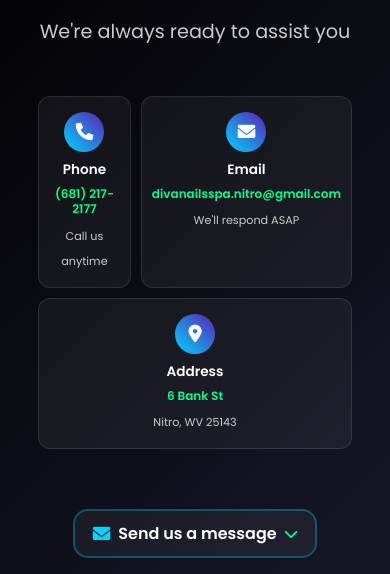
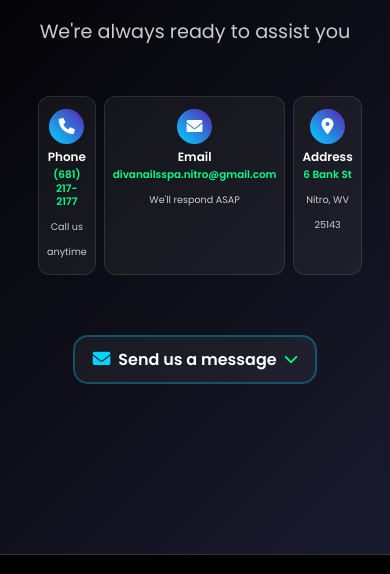
Before and after one commit to tienlinh21072003-dotcom/web2, a plain HTML site: page index.html in a window 390 px wide. Shown: the part 7725-8299 px from the top of the page. Drawn offline with Linux system fonts and the light colour scheme.

Commit message:
Update styles.css

```diff
--- a/styles.css
+++ b/styles.css
@@ -2223,38 +2223,39 @@ body {
     }
 
     .contact-grid {
-        grid-template-columns: repeat(2, 1fr);
-        gap: 12px;
+        grid-template-columns: repeat(3, 1fr);
+        gap: 10px;
         padding: 0 10px;
     }
 
     .contact-card {
-        padding: 18px 12px;
+        padding: 15px 10px;
         border-radius: 12px;
         min-height: auto;
     }
 
     .contact-icon {
-        width: 45px;
-        height: 45px;
-        font-size: 1.2rem;
-        margin-bottom: 10px;
+        width: 40px;
+        height: 40px;
+        font-size: 1.1rem;
+        margin-bottom: 8px;
     }
 
     .contact-card h3 {
-        font-size: 0.95rem;
-        margin-bottom: 6px;
+        font-size: 0.85rem;
+        margin-bottom: 5px;
+        line-height: 1.2;
     }
 
     .contact-card p {
-        font-size: 0.8rem;
-        margin-bottom: 5px;
+        font-size: 0.7rem;
+        margin-bottom: 4px;
         word-wrap: break-word;
         line-height: 1.3;
     }
 
     .contact-card span {
-        font-size: 0.75rem;
+        font-size: 0.65rem;
         line-height: 1.3;
     }
 
@@ -2262,11 +2263,6 @@ body {
         min-height: 40px;
         padding: 10px 20px;
         font-size: 0.85rem;
-    }
-
-    /* Contact card full width for 3rd item */
-    .contact-grid .contact-card:nth-child(3) {
-        grid-column: 1 / -1;
     }
 
     /* Cart Mobile */
@@ -2543,47 +2539,47 @@ body {
         max-width: 180px;
     }
 
-    /* Contact Extra Small - Keep 2 Columns */
+    /* Contact Extra Small - Keep 3 Columns */
     .contact-grid {
-        grid-template-columns: repeat(2, 1fr);
-        gap: 10px;
+        grid-template-columns: repeat(3, 1fr);
+        gap: 8px;
         padding: 0 8px;
     }
 
     .contact-card {
-        padding: 15px 10px;
+        padding: 12px 8px;
     }
 
     .contact-icon {
-        width: 40px;
-        height: 40px;
-        font-size: 1.1rem;
-        margin-bottom: 8px;
+        width: 35px;
+        height: 35px;
+        font-size: 1rem;
+        margin-bottom: 6px;
     }
 
     .contact-card h3 {
-        font-size: 0.85rem;
+        font-size: 0.75rem;
+        margin-bottom: 4px;
+        line-height: 1.2;
     }
 
     .contact-card p {
-        font-size: 0.75rem;
+        font-size: 0.65rem;
         word-wrap: break-word;
         overflow-wrap: break-word;
+        line-height: 1.3;
+        margin-bottom: 3px;
     }
 
     .contact-card span {
-        font-size: 0.7rem;
+        font-size: 0.6rem;
+        line-height: 1.3;
     }
 
     .cta-button {
         min-height: 36px;
         padding: 8px 18px;
         font-size: 0.8rem;
-    }
-
-    /* Contact card full width for 3rd item */
-    .contact-grid .contact-card:nth-child(3) {
-        grid-column: 1 / -1;
     }
 
     .contact-form {
```
